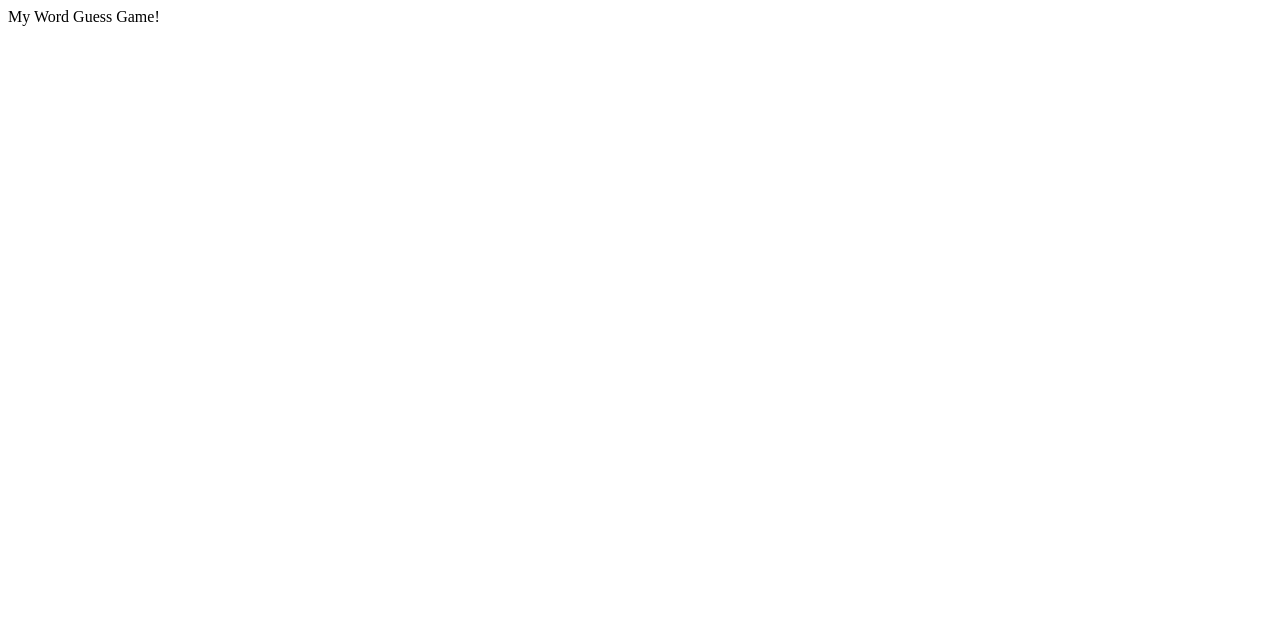
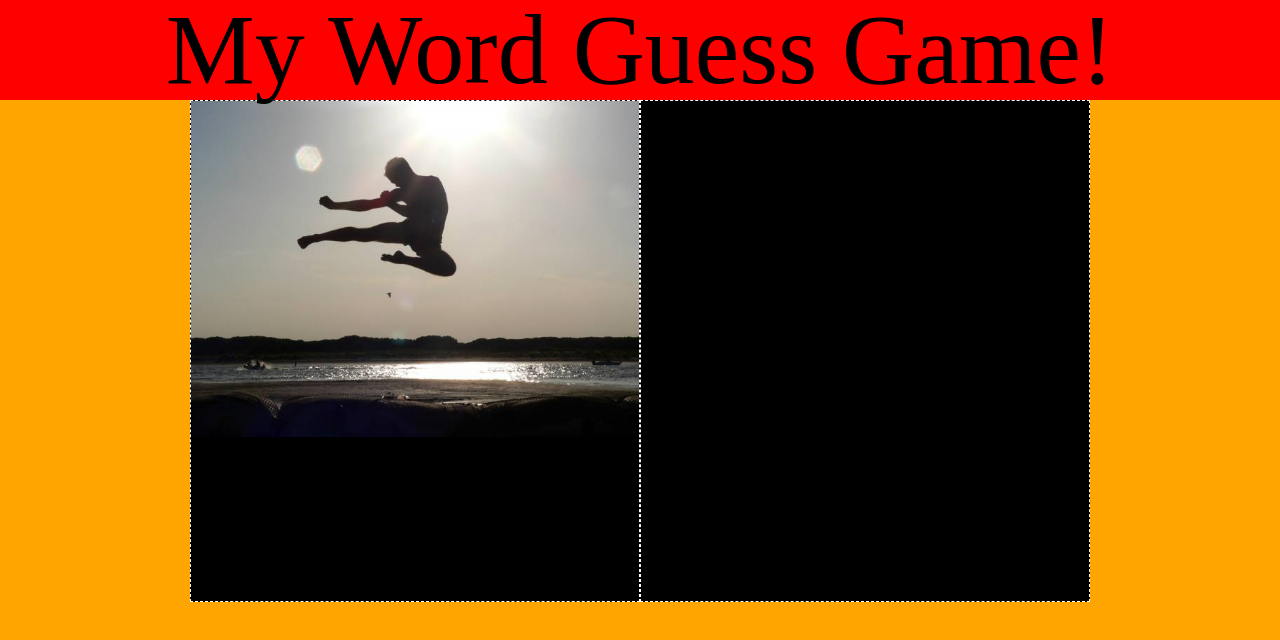
Before and after one commit to zachfey/Word-Guess-Game, a plain HTML site: page index.html in a window 1280 px wide. Drawn offline with Linux system fonts and the light colour scheme.

Commit message:
completed the skeleton of html file

```diff
--- a/assets/css/reset.css
+++ b/assets/css/reset.css
@@ -0,0 +1,48 @@
+/* http://meyerweb.com/eric/tools/css/reset/
+   v2.0 | 20110126
+   License: none (public domain)
+*/
+
+html, body, div, span, applet, object, iframe,
+h1, h2, h3, h4, h5, h6, p, blockquote, pre,
+a, abbr, acronym, address, big, cite, code,
+del, dfn, em, img, ins, kbd, q, s, samp,
+small, strike, strong, sub, sup, tt, var,
+b, u, i, center,
+dl, dt, dd, ol, ul, li,
+fieldset, form, label, legend,
+table, caption, tbody, tfoot, thead, tr, th, td,
+article, aside, canvas, details, embed,
+figure, figcaption, footer, header, hgroup,
+menu, nav, output, ruby, section, summary,
+time, mark, audio, video {
+	margin: 0;
+	padding: 0;
+	border: 0;
+	font-size: 100%;
+	font: inherit;
+	vertical-align: baseline;
+}
+/* HTML5 display-role reset for older browsers */
+article, aside, details, figcaption, figure,
+footer, header, hgroup, menu, nav, section {
+	display: block;
+}
+body {
+	line-height: 1;
+}
+ol, ul {
+	list-style: none;
+}
+blockquote, q {
+	quotes: none;
+}
+blockquote:before, blockquote:after,
+q:before, q:after {
+	content: '';
+	content: none;
+}
+table {
+	border-collapse: collapse;
+	border-spacing: 0;
+}
--- a/assets/css/style.css
+++ b/assets/css/style.css
@@ -0,0 +1,37 @@
+header{
+    font-size: 100px;
+    text-align: center;
+    background-color: red;
+}
+
+body{
+    background-color: orange;
+}
+
+#gameArea{
+    display:block;
+    background-color: #fff;
+    overflow:auto;
+    margin-left: auto;
+    margin-right: auto;
+    align-self: center;
+    width:900px;
+}
+
+.gameBox{
+    width:448px; /*((gamearea width)/2)-(border-width)*2 */
+    height:500px;
+    margin-left:auto;
+    margin-right:auto;
+    float:left;
+    background-color:black;
+    border-style: dashed;
+    border-color: white;
+    border-width: 1px;
+}
+
+#hangman{
+    width: 100%;
+    height: auto;
+    margin: 0px 0px 0px 0px;
+}
--- a/index.html
+++ b/index.html
@@ -11,7 +11,16 @@
 </head>
 <body>
     <header>My Word Guess Game!</header>
-    <div class = "gameBox" id="leftGameBox"></div>
-    <div class = "gameBox" id="rightGameBox"></div>
+    <div id="gameArea">
+    <div class = "gameBox" id="leftGameBox">
+        <img src="assets/images/karate.jpg" alt="placeholder" id="hangman"/>
+    </div>
+    <div class = "gameBox" id="rightGameBox">
+
+
+    </div>
+    </div>
 </body>
 </html>
+
+<!--Animate a stick man getting hung as game progresses. Add animations for right or wrong guess (green circle, red x?)-->
```
Also changed, not shown: assets/images/karate.jpg (added).
